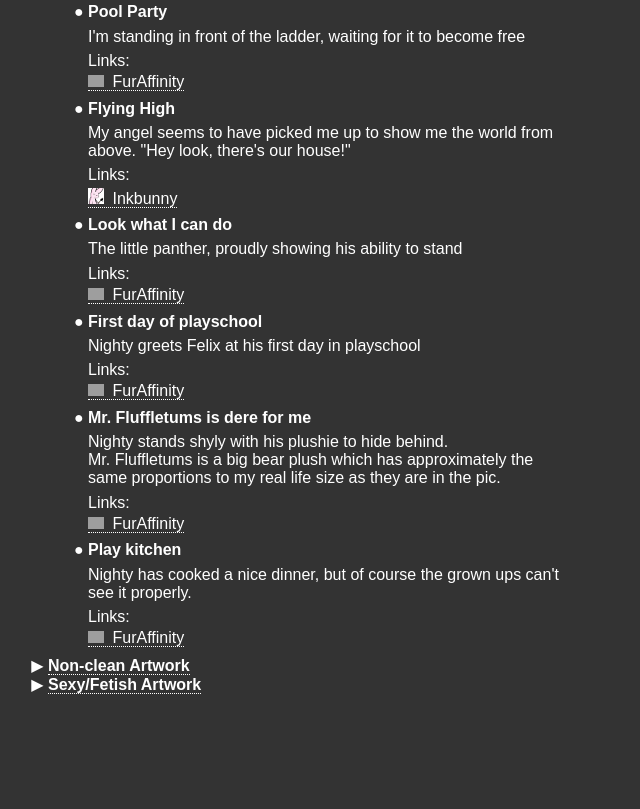
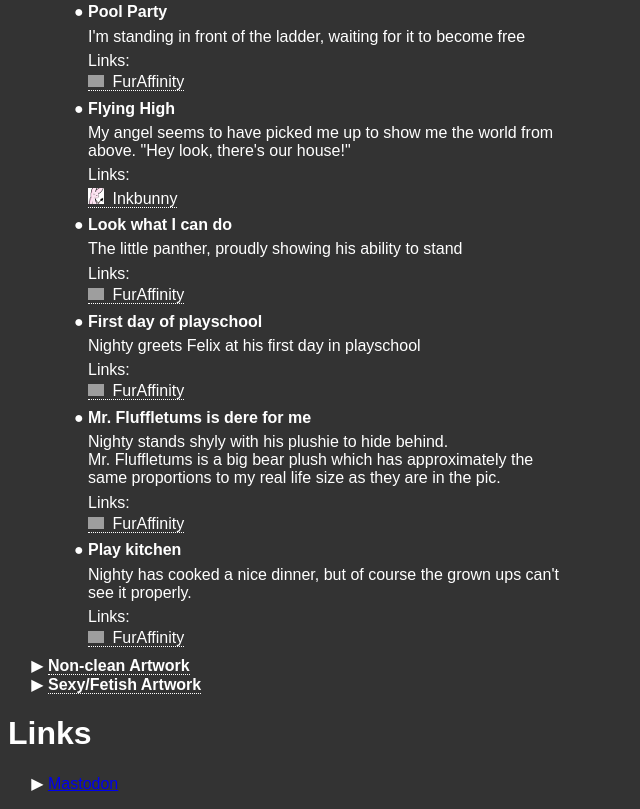
Before and after one commit to MarkusPalcer/public_data, a plain HTML site: page ref.nighty.htm in a window 1280 px wide. Shown: the part 811-1620 px from the top of the page, without its empty margins (0-640 px from the left). Before the commit the page ends 1521 px from the top, so only its background shows below. Drawn offline with Linux system fonts and the light colour scheme; grey boxes are pictures that could not be loaded.

Commit message:
Added Mastodon backlink

```diff
--- a/ref.nighty.htm
+++ b/ref.nighty.htm
@@ -138,5 +138,10 @@
                 </ul>
             </li>
         </ul>
+
+        <h1>Links</h1>
+        <ul>
+            <li><a rel="me" href="https://cubhub.social/@nighty">Mastodon</a></li>
+        </ul>
     </body>
 </html>
```
